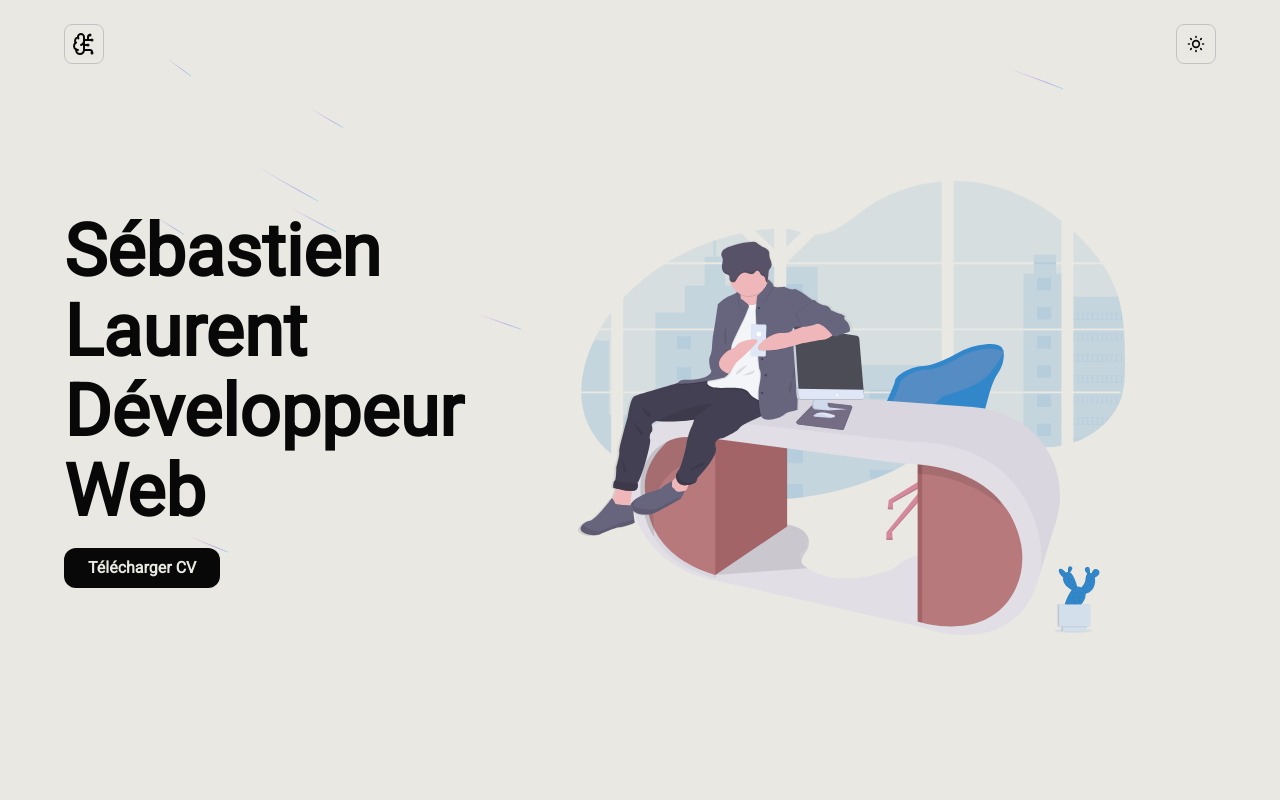
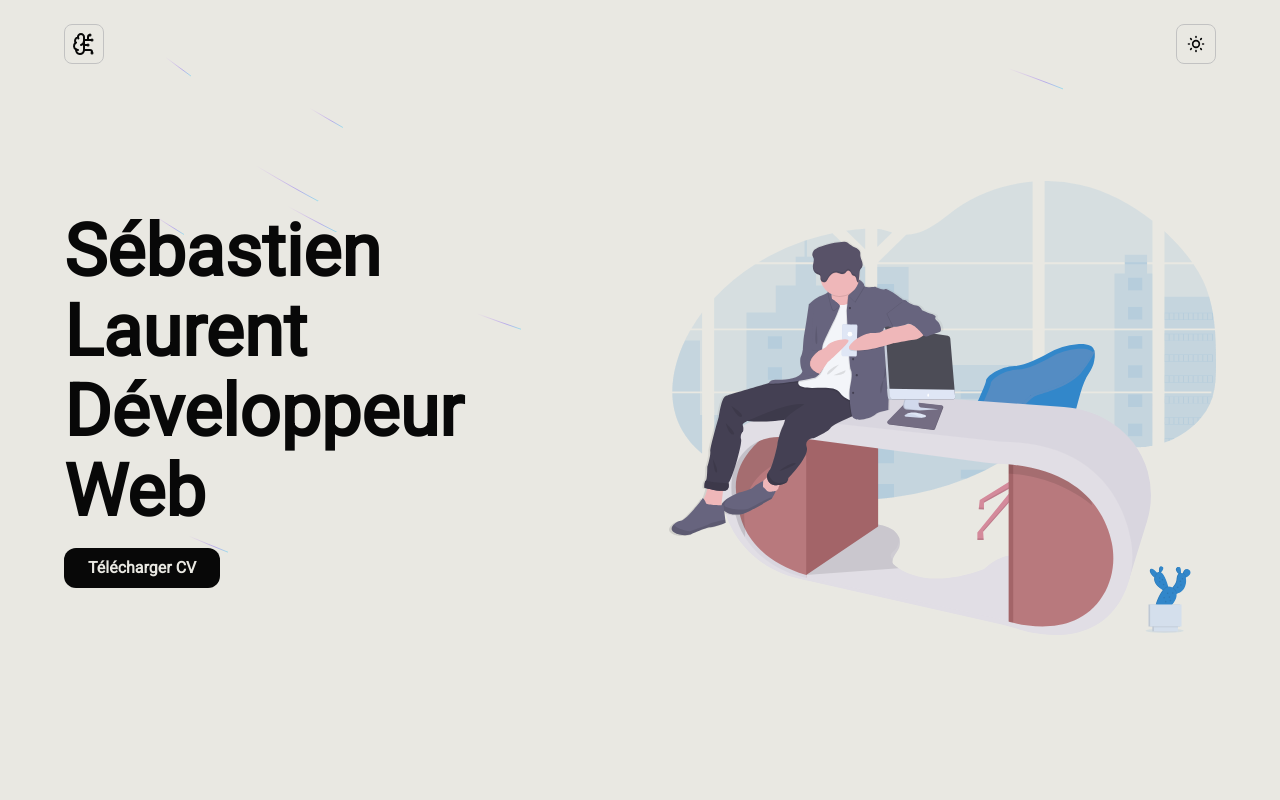
Before and after one commit to SebastienLaurentt/Portfolio-V2, a Next.js app: page / in a window 1280 px wide. Shown: the top 800 px of the page. Built offline with nearby package versions, Linux system fonts and the light colour scheme.

Commit message:
svg in now on right position from xl display

```diff
--- a/components/LandingSections/Hero/Hero.tsx
+++ b/components/LandingSections/Hero/Hero.tsx
@@ -27,7 +27,7 @@ const Hero = () => {
         <Image
           src={HeroImg}
           alt="Logo Galopins"
-          className="mt-16 md:mt-20 lg:mt-4 md:w-3/4 lg:w-2/3 xl:w-3/4 md:mx-auto "
+          className="mt-16 md:mt-20 lg:mt-4 md:w-3/4 lg:w-2/3 xl:w-3/4 md:mx-auto xl:mr-0 "
         />
       </div>
       <BackgroundBeams />
```
